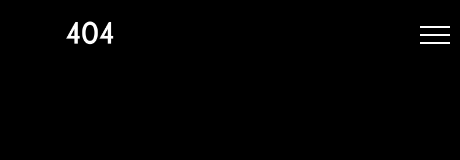
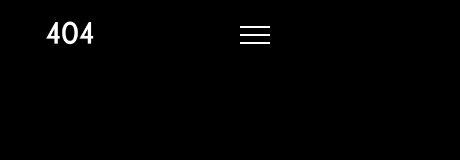
Before and after one commit to Deepanjan-creator/portfolio, a plain HTML site: page index.html in a window 390 px wide. Shown: the top 160 px of the page, 460 px wide, since content can reach past the window. Drawn offline with Linux system fonts and the light colour scheme.

Commit message:
navbar changes for mobile

```diff
--- a/style.css
+++ b/style.css
@@ -76,7 +76,7 @@ header .login-signup a {
     border-radius: 5px;
 }
 header .header-right .hamburger {
-    margin-left: 250px;
+    margin-left: 20px;
     cursor: pointer;
     display: none;
     padding: 10px;
@@ -119,7 +119,10 @@ header .header-right .hamburger div {
         display: block;
         margin-top: 20px;
     }
-
+    .logo {
+        margin-right: 70px;
+        margin-left: -20px;
+    }
     header .header-right .login-signup {
         display: none;
     }
```
